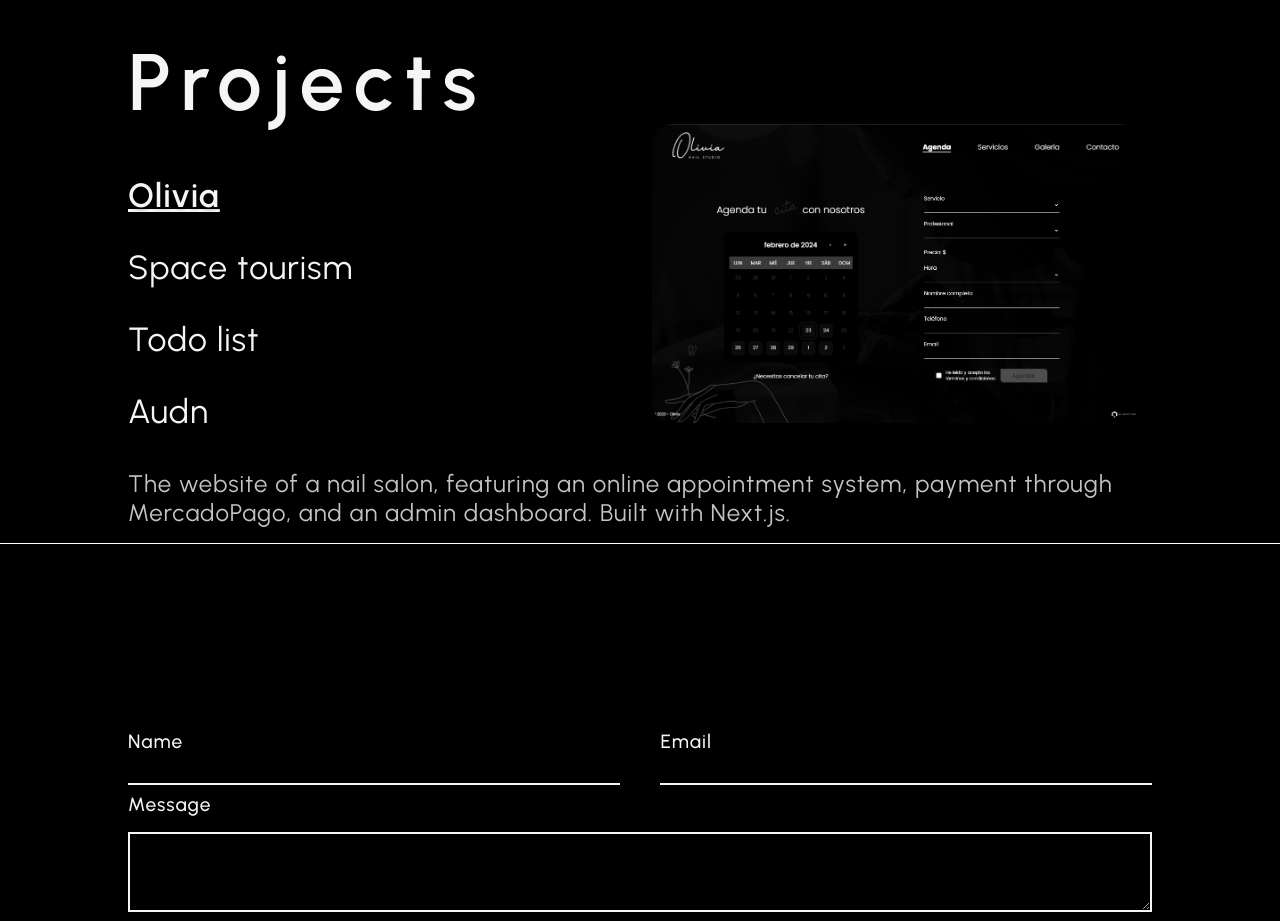
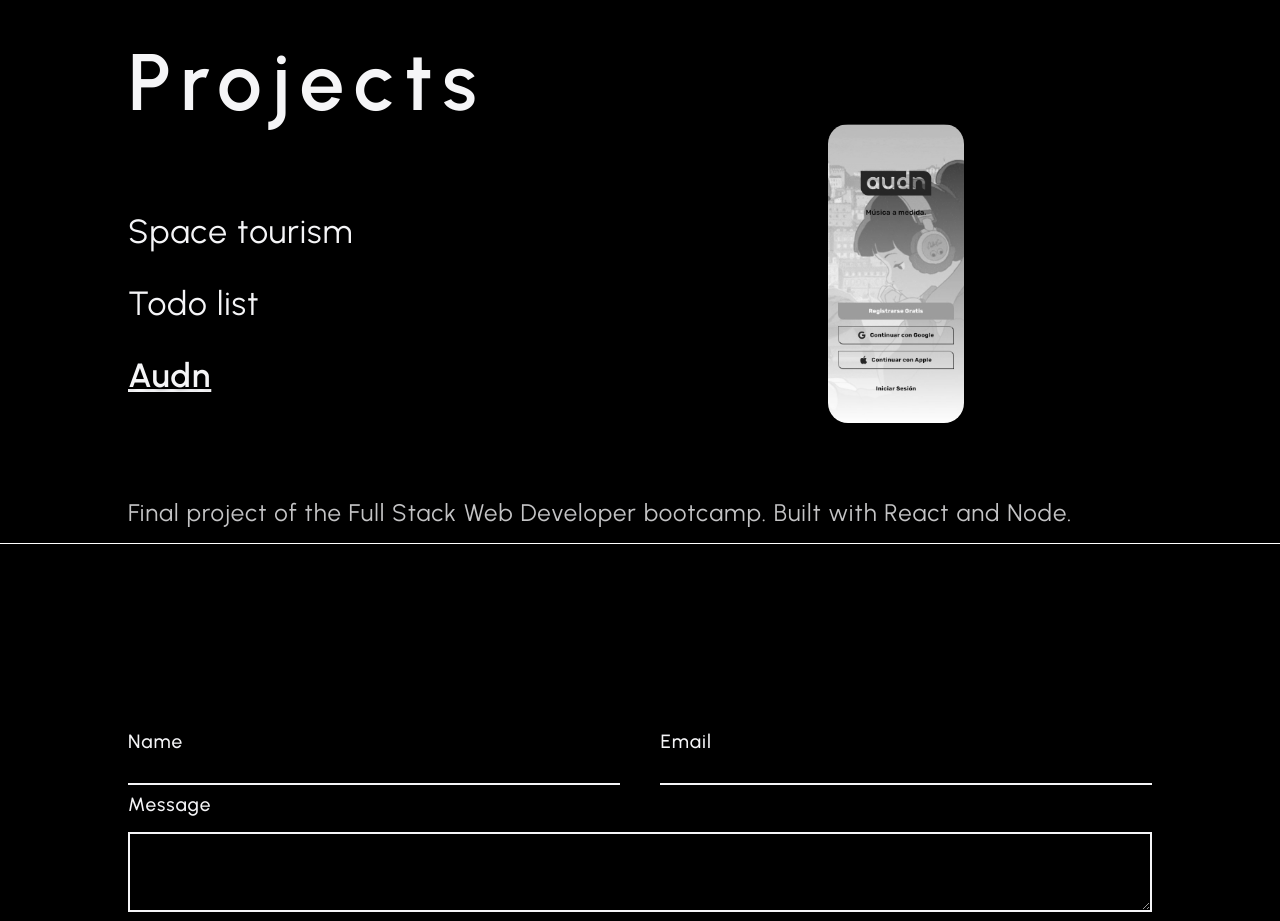
Before and after one commit to Valentina-Peralta/Portfolio, a React (Vite) app: page / in a window 1280 px wide. Shown: the part 2360-3281 px from the top of the page. Built offline with nearby package versions, Linux system fonts and the light colour scheme.

Commit message:
remove olivia

```diff
--- a/src/components/Projects.jsx
+++ b/src/components/Projects.jsx
@@ -9,7 +9,7 @@ import olivia from '../assets/images/olivia.png'
 import olivia2 from '../assets/images/olivia2.png'
 function projects() {
 
-    const [project, setproject] = useState('olivia')
+    const [project, setproject] = useState('audn')
     const [hover, setHover] = useState(false)
     useEffect(() => console.log(project, hover), [project, hover])
     const [demo, setDemo] = useState(false)
@@ -40,7 +40,7 @@ function projects() {
 
                 }}
             >
-                <h3
+                {/*   <h3
                     id={project === 'olivia' ? 'active' : null}
                     onMouseEnter={() => {
                         setproject('olivia')
@@ -48,7 +48,7 @@ function projects() {
 
                     }}
 
-                >Olivia</h3>
+                >Olivia</h3> */}
                 <h3
                     id={project === 'space' ? 'active' : null}
                     onMouseEnter={() => {
```
